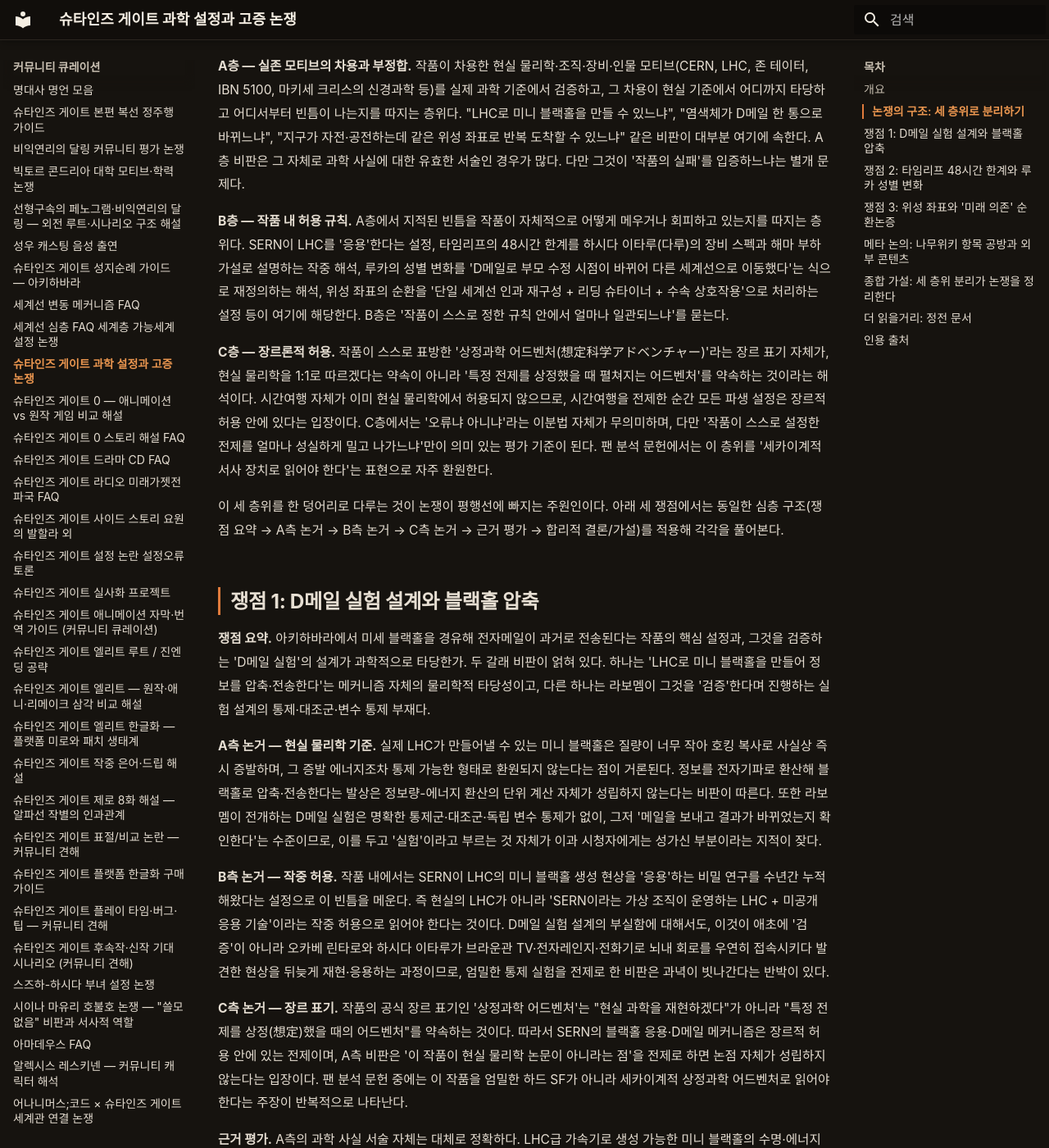
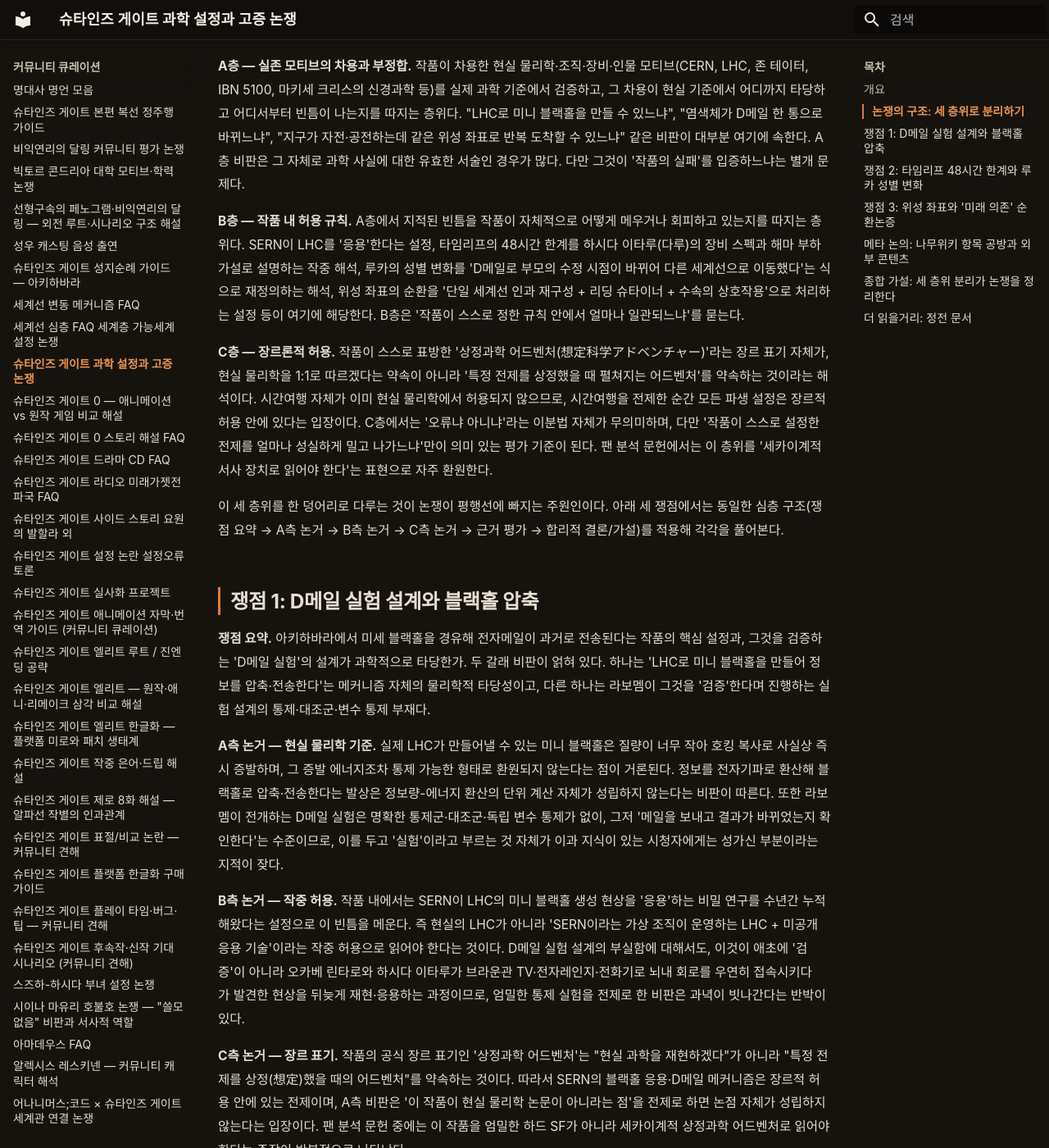
Before and after one commit to sgwiki/sgwiki.github.io, an MkDocs documentation site: the page built from wiki/커뮤니티-큐레이션/슈타게-과학-고증-논쟁.md, in a window 1280 px wide and 1400 px high, scrolled down 888 px. Shown: the whole window at 82% size. Built offline with MkDocs 1.6.1 and Material for MkDocs 9.7.7, drawn with Linux system fonts in a browser that asks for light colours; some web fonts are replaced; some of the changed text lies outside the part shown.

Commit message:
chore(wiki): 슈타게-과학-고증-논쟁 정비 — frontmatter spoiler enum 정규화(자유 서술형→endgame)·updated 갱신·'## 인용 출처' 고아 헤더 제거·문체 교정(이과→이과 지식이 있는·부모 수정→부모의 수정·수속 상호작용→수속의 상호작용·접속시키다 발견한→접속시키다가 발견한·끌어다 쓴 것이라는→끌어다 썼다는·확인하는 것이 권장된다→확인하세요)
Co-Authored-By: Claude Opus 4.6 <noreply@anthropic.com>

```diff
--- a/wiki/커뮤니티-큐레이션/슈타게-과학-고증-논쟁.md
+++ b/wiki/커뮤니티-큐레이션/슈타게-과학-고증-논쟁.md
@@ -34,7 +34,7 @@ tags:
 
 **A층 — 실존 모티브의 차용과 부정합.** 작품이 차용한 현실 물리학·조직·장비·인물 모티브(CERN, LHC, 존 테이터, IBN 5100, 마키세 크리스의 신경과학 등)를 실제 과학 기준에서 검증하고, 그 차용이 현실 기준에서 어디까지 타당하고 어디서부터 빈틈이 나는지를 따지는 층위다. "LHC로 미니 블랙홀을 만들 수 있느냐", "염색체가 D메일 한 통으로 바뀌느냐", "지구가 자전·공전하는데 같은 위성 좌표로 반복 도착할 수 있느냐" 같은 비판이 대부분 여기에 속한다. A층 비판은 그 자체로 과학 사실에 대한 유효한 서술인 경우가 많다. 다만 그것이 '작품의 실패'를 입증하느냐는 별개 문제다.
 
-**B층 — 작품 내 허용 규칙.** A층에서 지적된 빈틈을 작품이 자체적으로 어떻게 메우거나 회피하고 있는지를 따지는 층위다. SERN이 LHC를 '응용'한다는 설정, 타임리프의 48시간 한계를 하시다 이타루(다루)의 장비 스펙과 해마 부하 가설로 설명하는 작중 해석, 루카의 성별 변화를 'D메일로 부모 수정 시점이 바뀌어 다른 세계선으로 이동했다'는 식으로 재정의하는 해석, 위성 좌표의 순환을 '단일 세계선 인과 재구성 + 리딩 슈타이너 + 수속 상호작용'으로 처리하는 설정 등이 여기에 해당한다. B층은 '작품이 스스로 정한 규칙 안에서 얼마나 일관되느냐'를 묻는다.
+**B층 — 작품 내 허용 규칙.** A층에서 지적된 빈틈을 작품이 자체적으로 어떻게 메우거나 회피하고 있는지를 따지는 층위다. SERN이 LHC를 '응용'한다는 설정, 타임리프의 48시간 한계를 하시다 이타루(다루)의 장비 스펙과 해마 부하 가설로 설명하는 작중 해석, 루카의 성별 변화를 'D메일로 부모의 수정 시점이 바뀌어 다른 세계선으로 이동했다'는 식으로 재정의하는 해석, 위성 좌표의 순환을 '단일 세계선 인과 재구성 + 리딩 슈타이너 + 수속의 상호작용'으로 처리하는 설정 등이 여기에 해당한다. B층은 '작품이 스스로 정한 규칙 안에서 얼마나 일관되느냐'를 묻는다.
 
 **C층 — 장르론적 허용.** 작품이 스스로 표방한 '상정과학 어드벤처(想定科学アドベンチャー)'라는 장르 표기 자체가, 현실 물리학을 1:1로 따르겠다는 약속이 아니라 '특정 전제를 상정했을 때 펼쳐지는 어드벤처'를 약속하는 것이라는 해석이다. 시간여행 자체가 이미 현실 물리학에서 허용되지 않으므로, 시간여행을 전제한 순간 모든 파생 설정은 장르적 허용 안에 있다는 입장이다. C층에서는 '오류냐 아니냐'라는 이분법 자체가 무의미하며, 다만 '작품이 스스로 설정한 전제를 얼마나 성실하게 밀고 나가느냐'만이 의미 있는 평가 기준이 된다. 팬 분석 문헌에서는 이 층위를 '세카이계적 서사 장치로 읽어야 한다'는 표현으로 자주 환원한다.
 
@@ -44,9 +44,9 @@ tags:
 
 **쟁점 요약.** 아키하바라에서 미세 블랙홀을 경유해 전자메일이 과거로 전송된다는 작품의 핵심 설정과, 그것을 검증하는 'D메일 실험'의 설계가 과학적으로 타당한가. 두 갈래 비판이 얽혀 있다. 하나는 'LHC로 미니 블랙홀을 만들어 정보를 압축·전송한다'는 메커니즘 자체의 물리학적 타당성이고, 다른 하나는 라보멤이 그것을 '검증'한다며 진행하는 실험 설계의 통제·대조군·변수 통제 부재다.
 
-**A측 논거 — 현실 물리학 기준.** 실제 LHC가 만들어낼 수 있는 미니 블랙홀은 질량이 너무 작아 호킹 복사로 사실상 즉시 증발하며, 그 증발 에너지조차 통제 가능한 형태로 환원되지 않는다는 점이 거론된다. 정보를 전자기파로 환산해 블랙홀로 압축·전송한다는 발상은 정보량-에너지 환산의 단위 계산 자체가 성립하지 않는다는 비판이 따른다. 또한 라보멤이 전개하는 D메일 실험은 명확한 통제군·대조군·독립 변수 통제가 없이, 그저 '메일을 보내고 결과가 바뀌었는지 확인한다'는 수준이므로, 이를 두고 '실험'이라고 부르는 것 자체가 이과 시청자에게는 성가신 부분이라는 지적이 잦다.
+**A측 논거 — 현실 물리학 기준.** 실제 LHC가 만들어낼 수 있는 미니 블랙홀은 질량이 너무 작아 호킹 복사로 사실상 즉시 증발하며, 그 증발 에너지조차 통제 가능한 형태로 환원되지 않는다는 점이 거론된다. 정보를 전자기파로 환산해 블랙홀로 압축·전송한다는 발상은 정보량-에너지 환산의 단위 계산 자체가 성립하지 않는다는 비판이 따른다. 또한 라보멤이 전개하는 D메일 실험은 명확한 통제군·대조군·독립 변수 통제가 없이, 그저 '메일을 보내고 결과가 바뀌었는지 확인한다'는 수준이므로, 이를 두고 '실험'이라고 부르는 것 자체가 이과 지식이 있는 시청자에게는 성가신 부분이라는 지적이 잦다.
 
-**B측 논거 — 작중 허용.** 작품 내에서는 SERN이 LHC의 미니 블랙홀 생성 현상을 '응용'하는 비밀 연구를 수년간 누적해왔다는 설정으로 이 빈틈을 메운다. 즉 현실의 LHC가 아니라 'SERN이라는 가상 조직이 운영하는 LHC + 미공개 응용 기술'이라는 작중 허용으로 읽어야 한다는 것이다. D메일 실험 설계의 부실함에 대해서도, 이것이 애초에 '검증'이 아니라 오카베 린타로와 하시다 이타루가 브라운관 TV·전자레인지·전화기로 뇌내 회로를 우연히 접속시키다 발견한 현상을 뒤늦게 재현·응용하는 과정이므로, 엄밀한 통제 실험을 전제로 한 비판은 과녁이 빗나간다는 반박이 있다.
+**B측 논거 — 작중 허용.** 작품 내에서는 SERN이 LHC의 미니 블랙홀 생성 현상을 '응용'하는 비밀 연구를 수년간 누적해왔다는 설정으로 이 빈틈을 메운다. 즉 현실의 LHC가 아니라 'SERN이라는 가상 조직이 운영하는 LHC + 미공개 응용 기술'이라는 작중 허용으로 읽어야 한다는 것이다. D메일 실험 설계의 부실함에 대해서도, 이것이 애초에 '검증'이 아니라 오카베 린타로와 하시다 이타루가 브라운관 TV·전자레인지·전화기로 뇌내 회로를 우연히 접속시키다가 발견한 현상을 뒤늦게 재현·응용하는 과정이므로, 엄밀한 통제 실험을 전제로 한 비판은 과녁이 빗나간다는 반박이 있다.
 
 **C측 논거 — 장르 표기.** 작품의 공식 장르 표기인 '상정과학 어드벤처'는 "현실 과학을 재현하겠다"가 아니라 "특정 전제를 상정(想定)했을 때의 어드벤처"를 약속하는 것이다. 따라서 SERN의 블랙홀 응용·D메일 메커니즘은 장르적 허용 안에 있는 전제이며, A측 비판은 '이 작품이 현실 물리학 논문이 아니라는 점'을 전제로 하면 논점 자체가 성립하지 않는다는 입장이다. 팬 분석 문헌 중에는 이 작품을 엄밀한 하드 SF가 아니라 세카이계적 상정과학 어드벤처로 읽어야 한다는 주장이 반복적으로 나타난다.
 
@@ -121,5 +121,3 @@ tags:
 - [시간여행 방법 비교](../lore/시간여행-방법-비교.md) — D메일·타임리프·타임머신의 작중 메커니즘 비교
 - [faq 시간이동 메커니즘 비교](faq-시간이동-메커니즘-비교.md) — 커뮤니티 반복 질문 정리
 - [세계선 심층 FAQ 세계층 가능세계 설정 논쟁](세계선-심층-FAQ-세계층-가능세계-설정-논쟁.md) — 세계선·세계층·가능세계 해석을 둘러싼 심층 논쟁
-
-## 인용 출처
```
Also changed, not shown: other parts of wiki/커뮤니티-큐레이션/슈타게-과학-고증-논쟁.md (+4 -4 lines).
